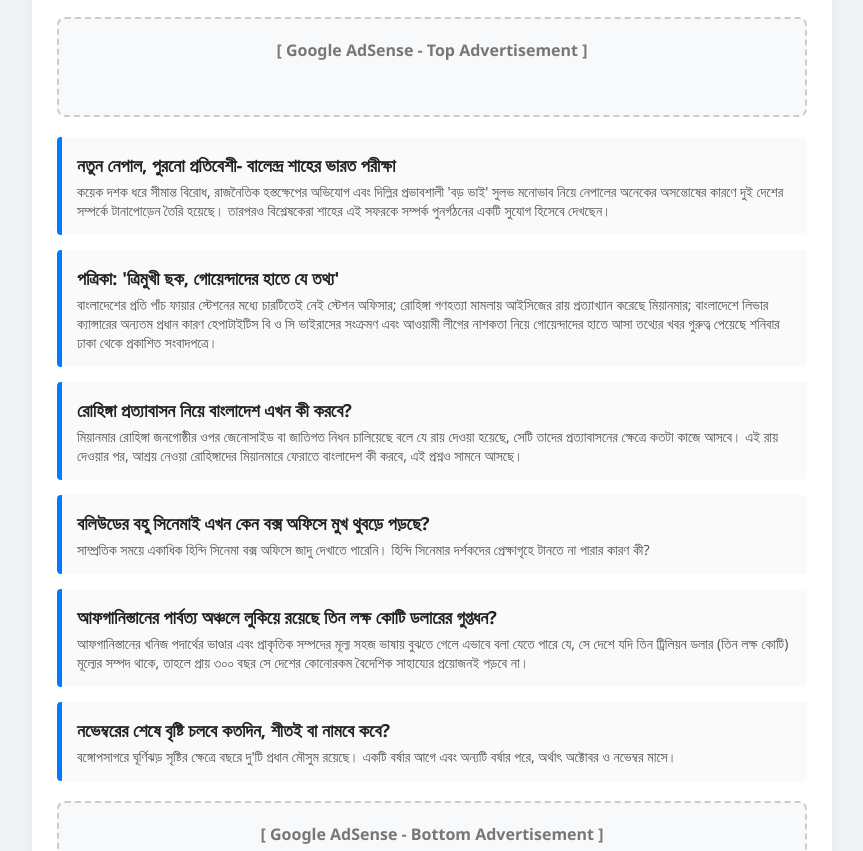
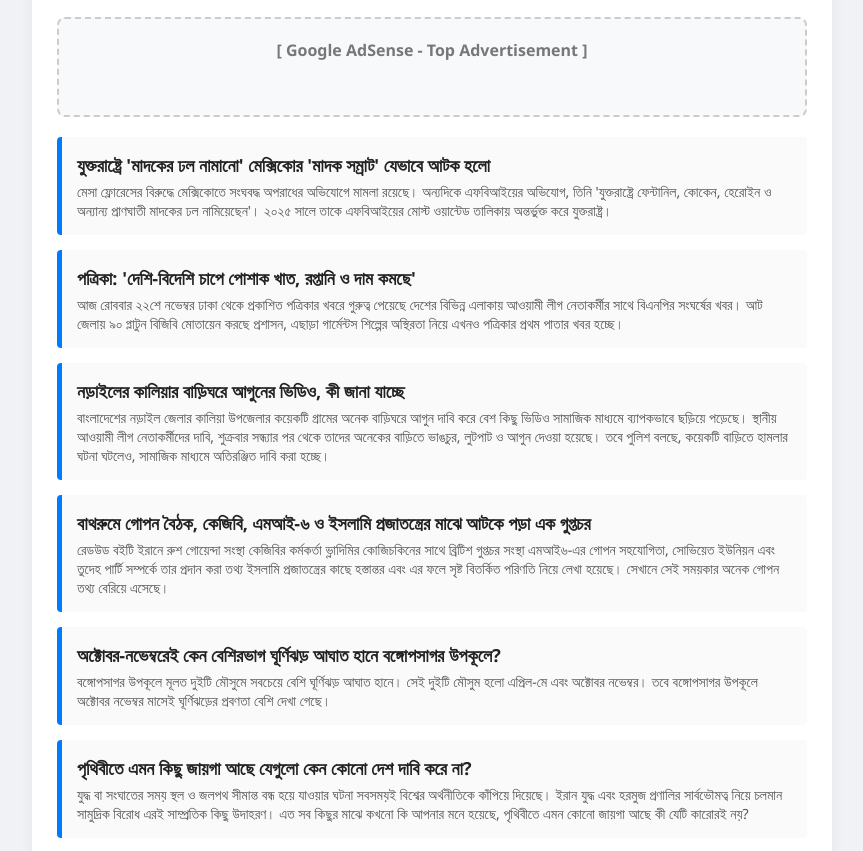
Before and after one commit to rash28997-design/nur1, a plain HTML site: page index.html in a window 1280 px wide. Shown: the part 91-942 px from the top of the page, without its empty margins (208-1071 px from the left). Drawn offline with Linux system fonts and the light colour scheme.

Commit message:
Automated daily news update

```diff
--- a/index.html
+++ b/index.html
@@ -33,56 +33,56 @@
 
 <div class="news-card">
     <h3>
-        <a href="https://www.bbc.com/bengali/articles/crkgv259nqqno?at_medium=RSS&amp;at_campaign=rss" target="_blank" rel="noopener noreferrer">
-            নতুন নেপাল, পুরনো প্রতিবেশী- বালেন্দ্র শাহের ভারত পরীক্ষা
+        <a href="https://www.bbc.com/bengali/articles/ck987gp5g8jlo?at_medium=RSS&amp;at_campaign=rss" target="_blank" rel="noopener noreferrer">
+            যুক্তরাষ্ট্রে &#x27;মাদকের ঢল নামানো&#x27; মেক্সিকোর &#x27;মাদক সম্রাট&#x27; যেভাবে আটক হলো
         </a>
     </h3>
-    <p>কয়েক দশক ধরে সীমান্ত বিরোধ, রাজনৈতিক হস্তক্ষেপের অভিযোগ এবং দিল্লির প্রভাবশালী &#x27;বড় ভাই&#x27; সুলভ মনোভাব নিয়ে নেপালের অনেকের অসন্তোষের কারণে দুই দেশের সম্পর্কে টানাপোড়েন তৈরি হয়েছে। তারপরও বিশ্লেষকেরা শাহের এই সফরকে সম্পর্ক পুনর্গঠনের একটি সুযোগ হিসেবে দেখছেন।</p>
+    <p>মেসা ফ্লোরেসের বিরুদ্ধে মেক্সিকোতে সংঘবদ্ধ অপরাধের অভিযোগে মামলা রয়েছে। অন্যদিকে এফবিআইয়ের অভিযোগ, তিনি &#x27;যুক্তরাষ্ট্রে ফেন্টানিল, কোকেন, হেরোইন ও অন্যান্য প্রাণঘাতী মাদকের ঢল নামিয়েছেন&#x27;। ২০২৫ সালে তাকে এফবিআইয়ের মোস্ট  ওয়ান্টেড তালিকায় অন্তর্ভুক্ত করে যুক্তরাষ্ট্র।</p>
 </div>
 
 <div class="news-card">
     <h3>
-        <a href="https://www.bbc.com/bengali/articles/ck8dv4v2qmm6o?at_medium=RSS&amp;at_campaign=rss" target="_blank" rel="noopener noreferrer">
-            পত্রিকা: &#x27;ত্রিমুখী ছক, গোয়েন্দাদের হাতে যে তথ্য&#x27;
+        <a href="https://www.bbc.com/bengali/articles/c60qjn5583zyo?at_medium=RSS&amp;at_campaign=rss" target="_blank" rel="noopener noreferrer">
+            পত্রিকা: &#x27;দেশি-বিদেশি চাপে পোশাক খাত, রপ্তানি ও দাম কমছে&#x27;
         </a>
     </h3>
-    <p>বাংলাদেশের প্রতি পাঁচ ফায়ার স্টেশনের মধ্যে চারটিতেই নেই স্টেশন অফিসার; রোহিঙ্গা গণহত্যা মামলায় আইসিজের রায় প্রত্যাখ্যান করেছে মিয়ানমার; বাংলাদেশে লিভার ক্যান্সারের অন্যতম প্রধান কারণ হেপাটাইটিস বি ও সি ভাইরাসের সংক্রমণ এবং আওয়ামী লীগের নাশকতা নিয়ে গোয়েন্দাদের হাতে আসা তথ্যের খবর গুরুত্ব পেয়েছে শনিবার ঢাকা থেকে প্রকাশিত সংবাদপত্রে।</p>
+    <p>আজ রোববার ২২শে নভেম্বর ঢাকা থেকে প্রকাশিত পত্রিকার খবরে গুরুত্ব পেয়েছে দেশের বিভিন্ন এলাকায় আওয়ামী লীগ নেতাকর্মীর সাথে বিএনপির সংঘর্ষের খবর। আট জেলায় ৯০ প্লাটুন বিজিবি মোতায়েন করছে প্রশাসন, এছাড়া গার্মেন্টস শিল্পের অস্থিরতা নিয়ে এখনও পত্রিকার প্রথম পাতার খবর হচ্ছে।</p>
 </div>
 
 <div class="news-card">
     <h3>
-        <a href="https://www.bbc.com/bengali/articles/cjp3vy7y6k65o?at_medium=RSS&amp;at_campaign=rss" target="_blank" rel="noopener noreferrer">
-            রোহিঙ্গা প্রত্যাবাসন নিয়ে বাংলাদেশ এখন কী করবে?
+        <a href="https://www.bbc.com/bengali/articles/c3pw4z24p9j1o?at_medium=RSS&amp;at_campaign=rss" target="_blank" rel="noopener noreferrer">
+            নড়াইলের কালিয়ার বাড়িঘরে আগুনের ভিডিও, কী জানা যাচ্ছে
         </a>
     </h3>
-    <p>মিয়ানমার রোহিঙ্গা জনগোষ্ঠীর ওপর জেনোসাইড বা জাতিগত নিধন চালিয়েছে বলে যে রায় দেওয়া হয়েছে, সেটি তাদের প্রত্যাবাসনের ক্ষেত্রে কতটা কাজে আসবে। এই রায় দেওয়ার পর, আশ্রয় নেওয়া রোহিঙ্গাদের মিয়ানমারে ফেরাতে বাংলাদেশ কী করবে, এই প্রশ্নও সামনে আসছে।</p>
+    <p>বাংলাদেশের নড়াইল জেলার কালিয়া উপজেলার কয়েকটি গ্রামের অনেক বাড়িঘরে আগুন দাবি করে বেশ কিছু ভিডিও সামাজিক মাধ্যমে ব্যাপকভাবে ছড়িয়ে পড়েছে। স্থানীয় আওয়ামী লীগ নেতাকর্মীদের দাবি, শুক্রবার সন্ধ্যার পর থেকে তাদের অনেকের বাড়িতে ভাঙচুর, লুটপাট ও আগুন দেওয়া হয়েছে। তবে পুলিশ বলছে, কয়েকটি বাড়িতে হামলার ঘটনা ঘটলেও, সামাজিক মাধ্যমে অতিরঞ্জিত দাবি করা হচ্ছে।</p>
 </div>
 
 <div class="news-card">
     <h3>
-        <a href="https://www.bbc.com/bengali/articles/c3dx12e841v8o?at_medium=RSS&amp;at_campaign=rss" target="_blank" rel="noopener noreferrer">
-            বলিউডের বহু সিনেমাই এখন কেন বক্স অফিসে মুখ থুবড়ে পড়ছে?
+        <a href="https://www.bbc.com/bengali/articles/cqp8g3yej67lo?at_medium=RSS&amp;at_campaign=rss" target="_blank" rel="noopener noreferrer">
+            বাথরুমে গোপন বৈঠক, কেজিবি, এমআই-৬ ও ইসলামি প্রজাতন্ত্রের মাঝে আটকে পড়া এক গুপ্তচর
         </a>
     </h3>
-    <p>সাম্প্রতিক সময়ে একাধিক হিন্দি সিনেমা বক্স অফিসে জাদু দেখাতে পারেনি। হিন্দি সিনেমার দর্শকদের প্রেক্ষাগৃহে টানতে না পারার কারণ কী?</p>
+    <p>রেডউড বইটি ইরানে রুশ গোয়েন্দা সংস্থা কেজিবির কর্মকর্তা ভ্লাদিমির কোজিচকিনের সাথে ব্রিটিশ গুপ্তচর সংস্থা এমআই৬-এর গোপন সহযোগিতা, সোভিয়েত ইউনিয়ন এবং তুদেহ পার্টি সম্পর্কে তার প্রদান করা তথ্য ইসলামি প্রজাতন্ত্রের কাছে হস্তান্তর এবং এর ফলে সৃষ্ট বিতর্কিত পরিণতি নিয়ে লেখা হয়েছে। সেখানে সেই সময়কার অনেক গোপন তথ্য বেরিয়ে এসেছে।</p>
 </div>
 
 <div class="news-card">
     <h3>
-        <a href="https://www.bbc.com/bengali/articles/c64gn30xnlgxo?at_medium=RSS&amp;at_campaign=rss" target="_blank" rel="noopener noreferrer">
-            আফগানিস্তানের পার্বত্য অঞ্চলে লুকিয়ে রয়েছে তিন লক্ষ কোটি ডলারের গুপ্তধন?
+        <a href="https://www.bbc.com/bengali/articles/cwp9dn4zerj4o?at_medium=RSS&amp;at_campaign=rss" target="_blank" rel="noopener noreferrer">
+            অক্টোবর-নভেম্বরেই কেন বেশিরভাগ ঘূর্ণিঝড় আঘাত হানে বঙ্গোপসাগর উপকূলে?
         </a>
     </h3>
-    <p>আফগানিস্তানের খনিজ পদার্থের ভাণ্ডার এবং প্রাকৃতিক সম্পদের মূল্য সহজ ভাষায় বুঝতে গেলে এভাবে বলা যেতে পারে যে, সে দেশে যদি তিন ট্রিলিয়ন ডলার (তিন লক্ষ কোটি) মূল্যের সম্পদ থাকে, তাহলে প্রায় ৩০০ বছর সে দেশের কোনোরকম বৈদেশিক সাহায্যের প্রয়োজনই পড়বে না।</p>
+    <p>বঙ্গোপসাগর উপকূলে মূলত দুইটি মৌসুমে সবচেয়ে বেশি ঘূর্ণিঝড় আঘাত হানে। সেই দুইটি মৌসুম হলো এপ্রিল-মে এবং অক্টোবর নভেম্বর। তবে বঙ্গোপসাগর উপকূলে অক্টোবর নভেম্বর মাসেই ঘূর্ণিঝড়ের প্রবণতা বেশি দেখা গেছে।</p>
 </div>
 
 <div class="news-card">
     <h3>
-        <a href="https://www.bbc.com/bengali/articles/cw1mdn3gv8mdo?at_medium=RSS&amp;at_campaign=rss" target="_blank" rel="noopener noreferrer">
-            নভেম্বরের শেষে বৃষ্টি চলবে কতদিন, শীতই বা নামবে কবে?
+        <a href="https://www.bbc.com/bengali/articles/c8wy5ekrvrero?at_medium=RSS&amp;at_campaign=rss" target="_blank" rel="noopener noreferrer">
+            পৃথিবীতে এমন কিছু জায়গা আছে যেগুলো কেন কোনো দেশ দাবি করে না?
         </a>
     </h3>
-    <p>বঙ্গোপসাগরে ঘূর্ণিঝড় সৃষ্টির ক্ষেত্রে বছরে দু&#x27;টি প্রধান মৌসুম রয়েছে। একটি বর্ষার আগে এবং অন্যটি বর্ষার পরে, অর্থাৎ অক্টোবর ও নভেম্বর মাসে।</p>
+    <p>যুদ্ধ বা সংঘাতের সময় স্থল ও জলপথ সীমান্ত বন্ধ হয়ে যাওয়ার ঘটনা সবসময়ই বিশ্বের অর্থনীতিকে কাঁপিয়ে দিয়েছে। ইরান যুদ্ধ এবং হরমুজ প্রণালির সার্বভৌমত্ব নিয়ে চলমান সামুদ্রিক বিরোধ এরই সাম্প্রতিক কিছু উদাহরণ। এত সব কিছুর মাঝে কখনো কি আপনার মনে হয়েছে, পৃথিবীতে এমন কোনো জায়গা আছে কী যেটি কারোরই নয়?</p>
 </div>
 
 <!-- END_NEWS -->
@@ -94,7 +94,7 @@
         </div>
 
         <div class="time-stamp">
-            সর্বশেষ আপডেট: <span id="last-updated">21-11-2026 05:29 AM</span>
+            সর্বশেষ আপডেট: <span id="last-updated">22-11-2026 04:54 AM</span>
         </div>
     </div>
 
```
